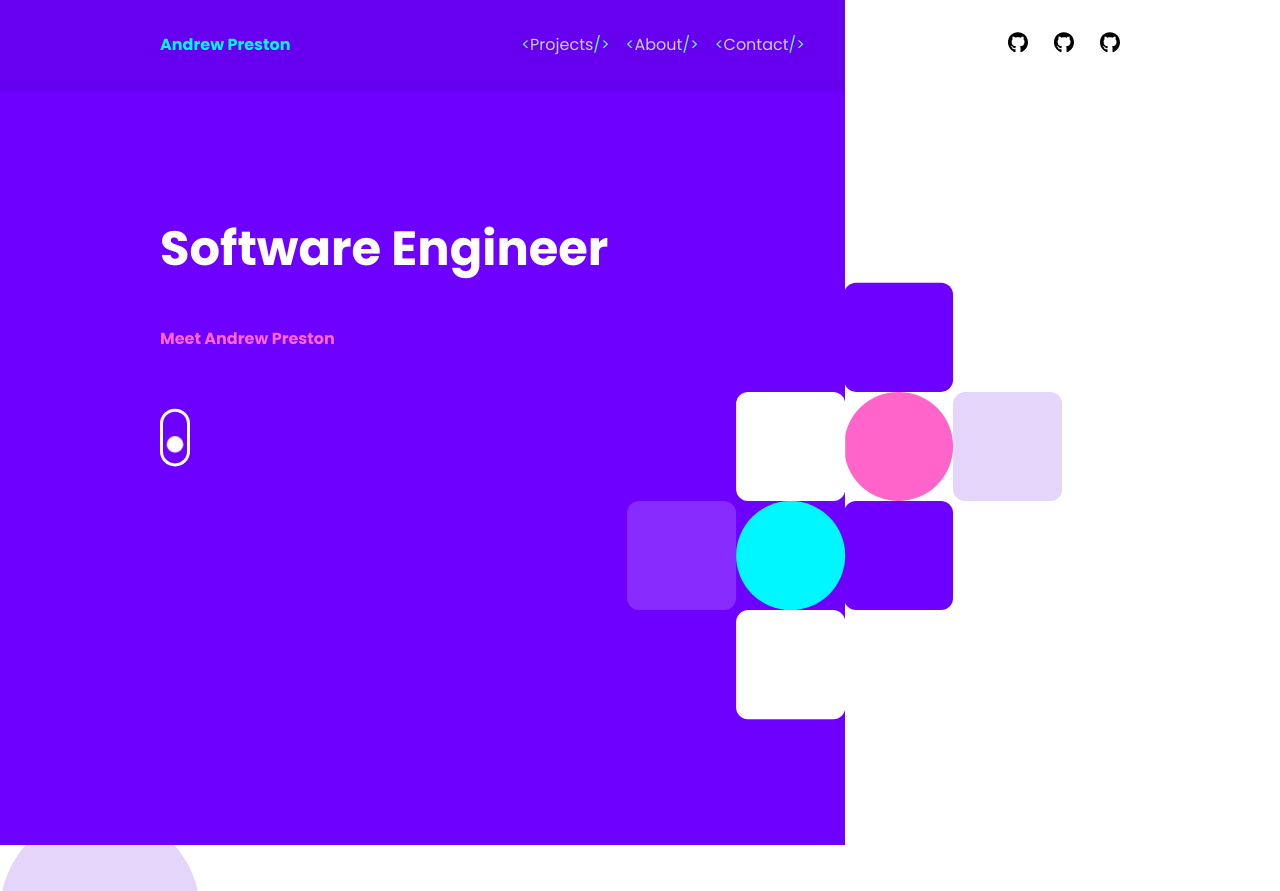
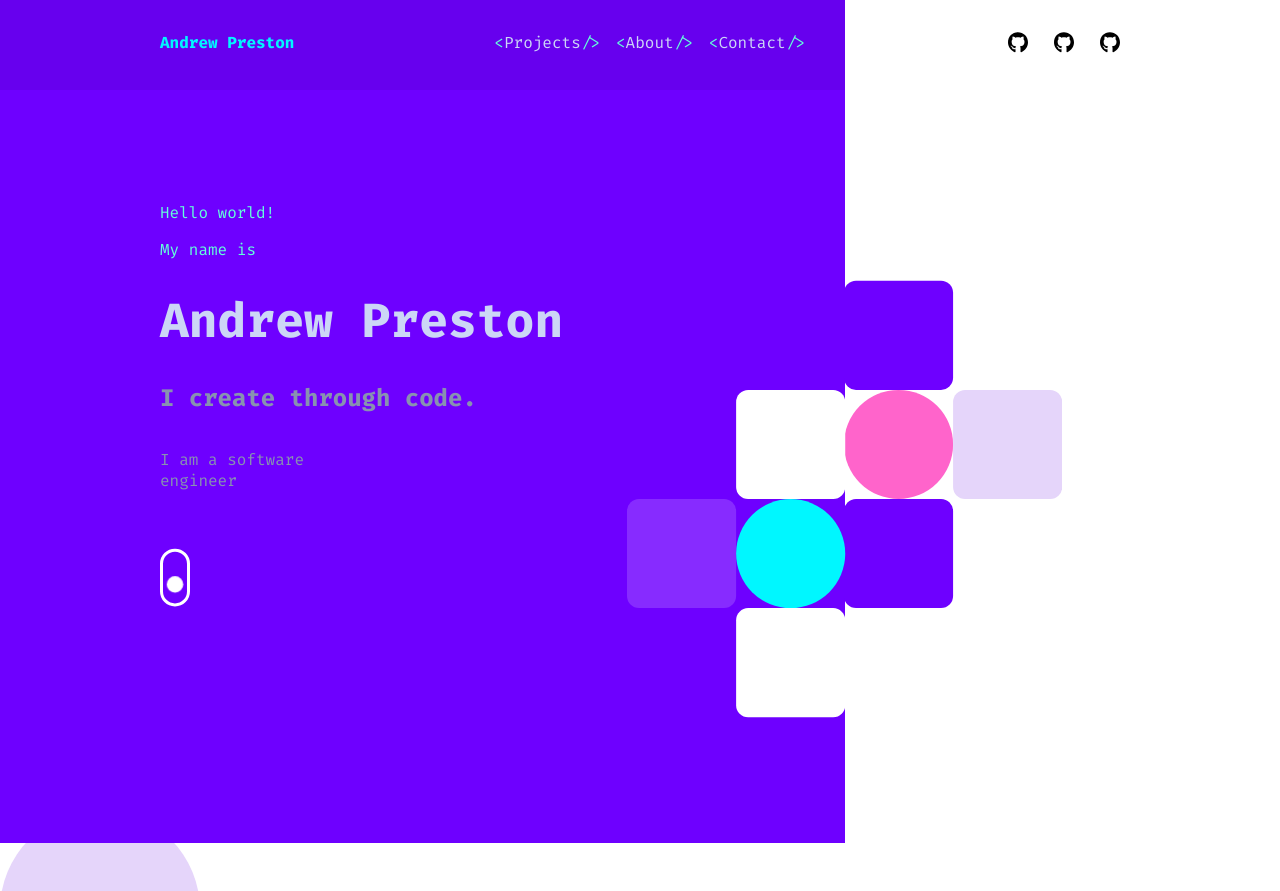
Before and after one commit to aprest10/Portfolio, a plain HTML site: page index.html in a window 1280 px wide. Shown: the top 891 px of the page. Drawn offline with nearby package versions, Linux system fonts and the light colour scheme; a script that the page names is missing.

Commit message:
change fonts

```diff
--- a/index.html
+++ b/index.html
@@ -36,11 +36,13 @@
     <!------------------- Hero -------------------->
     <div class="hero">
         <div class="content">
-            <h1>Software Engineer</h1>
+            <p class="hello">Hello world!</p>
+            <p>My name is</p>
+            <h1>Andrew Preston</h1>
+            <h2>I create through code.</h2>
 
             <div class="meet">
-
-                <p>Meet Andrew Preston</p>
+                <p>I am a software engineer </p>
             </div>
 
             <!------------------- Scroll icon -------------------->
--- a/styles.scss
+++ b/styles.scss
@@ -1,18 +1,19 @@
-@import url('https://fonts.googleapis.com/css2?family=Poppins:wght@300;400;700&display=swap');
+@import url('https://fonts.googleapis.com/css2?family=Fira+Code:wght@300;400;700&display=swap');
+@import url('https://fonts.googleapis.com/css2?family=Fira+Mono:wght@400;700&display=swap');
 
 // mobile-first styling: all scss is for mobile devices until media quires
 
 :root { // color variables
-  --primary-color: #0c1b31;
-  --accent-color: #63f6d3;
-  --p_font-color: #858dab;
-  --a_font-color: #c5d0ef;
+  --primary-color: #0a192f;
+  --accent-color: #64ffda;
+  --p_font-color: #8892b0;
+  --a_font-color: #ccd6f6;
 }
 
 body {
   height: 100vh;
   margin: 0;
-  font-family: 'Poppins', arial, sans-serif ;
+  font-family: "SF Mono", "Fira Code", "Fira Mono", arial, sans-serif ;
 }
 
 ul {
@@ -75,23 +76,31 @@ header {
 }
 
 .hero {
-  background: #0c1b31;
-  color: #ffffff;
+  background: var(--primary-color);
   display: grid;
   text-align: center;
   padding: 4em;
+
+  p {
+    color: var(--accent-color);
+  }
+
+  h1 {
+    color: var(--a_font-color);
+  }
+
+  h2 {
+    color: var(--p_font-color);
+  }
 }
 
 .meet {
   display: flex;
   margin: 0 auto;
   width: 200px;
-  font-weight: bold;
-  color: #ff64cb;
 
-  span {
-    margin-top: 1em;
-    margin-right: .5em;
+  p {
+    color: var(--p_font-color);
   }
 }
 
```
Also changed, not shown: styles.css, 1 other file.
